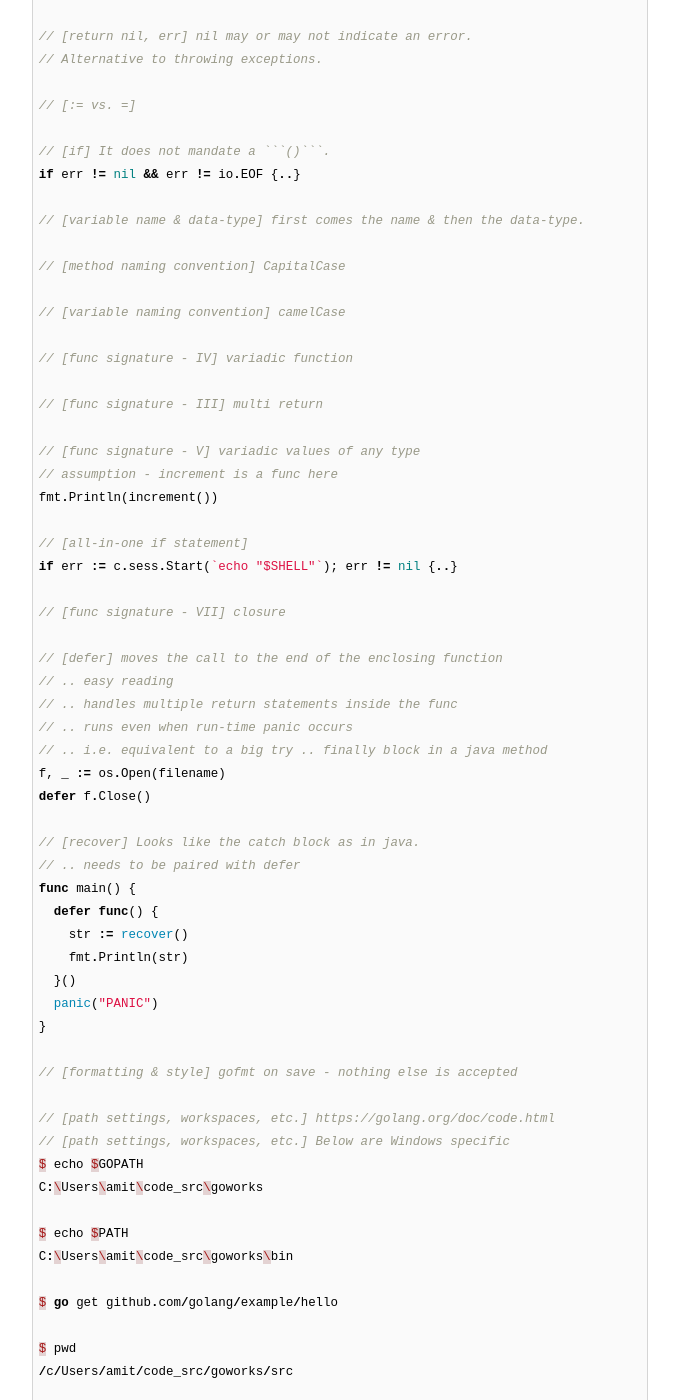
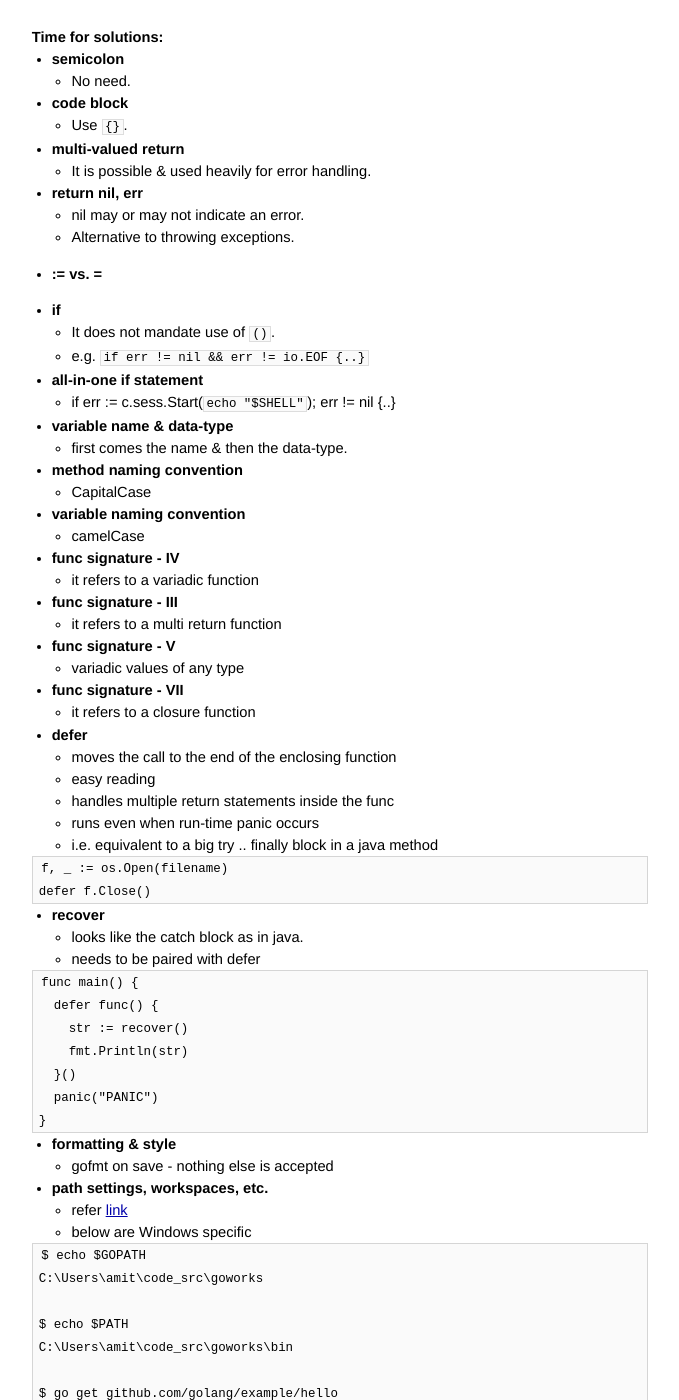
Before and after one commit to AmitKumarDas/amitkumardas.github.io, a Jekyll site: the page built from _posts/2016-07-14-faqs-on-golang.md, in a window 1280 px wide and 1400 px high, scrolled down 1486 px. Shown: the whole window, without its empty margins (300-979 px from the left). Built offline with Jekyll 4.4.1, drawn with Linux system fonts in a browser that asks for light colours; some of the changed text lies outside the part shown.

Commit message:
Update 2016-07-14-faqs-on-golang.md

````diff
--- a/_posts/2016-07-14-faqs-on-golang.md
+++ b/_posts/2016-07-14-faqs-on-golang.md
@@ -13,119 +13,152 @@
 
 - **semicolon**
   - Is it required ?
+
 - **code block**
   - How is it done ?
+
 - **multi-valued return**
   - Is it possible ?
+
 - **return nil, err**
   - What is the utility of such combination ?
+
 - **:= vs. =**
   - What is the difference ?
+
 - **if statement**
   - Is it the same usage as other languages ?
 
+- **variable name & data-type**
+  - How is the placement done ?
 
-// [all-in-one if statement]
+- **method naming convention**
+  - Are there any ?
 
-// [variable name & data-type] How is the placement done ?
+- **variable naming convention**
+  - Are there any ?
 
-// [method naming convention] ?
+- **io/ioutil vs. bufio**
+  - When to use one ?
 
-// [variable naming convention] ?
+- **struct vs class**
+  - When to use one ?
 
-// [io/ioutil vs. bufio] ?
+- **func signature - I**
+  - func f(x int)
 
-// [struct vs class] ?
+- **func signature - II**
+  - func avg(nums []float64) float64
 
-// [func signature - I]
-func f(x int)
+- **func signature - III**
+  - func f() (int, int)
 
-// [func signature - II]
-func avg(nums []float64) float64
+- **func signature - IV**
+  - func add(args ...int) int
 
-// [func signature - III]
-func f() (int, int)
+- **func signature - V**
+  - func Println(a ...interface{}) (n int, err error)
 
-// [func signature - IV]
-func add(args ...int) int
+- **func signature - VI**
+  - func (c *SSHClient) getShell() error
 
-// [func signature - V]
-func Println(a ...interface{}) (n int, err error)
+- **func signature - VII**
+  - add := func(x, y int) int
 
-// [func signature - VI]
-func (c *SSHClient) getShell() error
+- **defer**
+  - What is it?
 
-// [func signature - VII]
-add := func(x, y int) int
+- **recover**
+  - What is it?
 
-// [defer] ?
+- **formatting & style**
+  - Any specific styling ?
 
-// [recover] ?
+- **Code Review Comments**
+  - Any guide ?
 
-// [formatting & style] Any specific styling ?
+- **Naming conventions**
+  - Are there any ?
 
-// [Code Review Comments] Any guide ?
+- **dot import**
+  - What are these ?
 
-// [Naming conventions] Are there any ?
+- **Flags**
+  - What are these ?
 
-// [dot import] What are these ?
+- **path settings, workspaces, etc.**
+  - What are these ?
 
-// [Flags] What are these ?
+- **install golang on CentOS**
+  - Any steps ?
 
-// [path settings, workspaces, etc.] What are these ?
-
-// [install golang on CentOS] Any steps ?
-
-
+- **golang & creation of workspace for development**
+  - Any steps ?
 
 <br />
 
 ## Time for solutions:
 
-```go
-// [semicolon] No need.
+- **semicolon**
+  - No need.
 
-// [code block] Use ```{}```.
+- **code block**
+  - Use ```{}```.
 
-// [multi-valued return] It is possible & used heavily for error handling.
+- **multi-valued return**
+  - It is possible & used heavily for error handling.
 
-// [return nil, err] nil may or may not indicate an error.
-// Alternative to throwing exceptions.
+- **return nil, err**
+  - nil may or may not indicate an error.
+  - Alternative to throwing exceptions.
 
-// [:= vs. =]
+- **:= vs. =**
 
-// [if] It does not mandate a ```()```.
-if err != nil && err != io.EOF {..}
+- **if**
+  - It does not mandate use of ```()```.
+  - e.g. ```if err != nil && err != io.EOF {..}```
 
-// [variable name & data-type] first comes the name & then the data-type.
+- **all-in-one if statement**
+  - if err := c.sess.Start(`echo "$SHELL"`); err != nil {..}
 
-// [method naming convention] CapitalCase
+- **variable name & data-type**
+  - first comes the name & then the data-type.
 
-// [variable naming convention] camelCase
+- **method naming convention**
+  - CapitalCase
 
-// [func signature - IV] variadic function
+- **variable naming convention**
+  - camelCase
 
-// [func signature - III] multi return
+- **func signature - IV**
+  - it refers to a variadic function
 
-// [func signature - V] variadic values of any type
-// assumption - increment is a func here
-fmt.Println(increment())
+- **func signature - III**
+  - it refers to a multi return function
 
-// [all-in-one if statement]
-if err := c.sess.Start(`echo "$SHELL"`); err != nil {..}
+- **func signature - V**
+  - variadic values of any type
 
-// [func signature - VII] closure
+- **func signature - VII**
+  - it refers to a closure function
 
-// [defer] moves the call to the end of the enclosing function
-// .. easy reading
-// .. handles multiple return statements inside the func
-// .. runs even when run-time panic occurs
-// .. i.e. equivalent to a big try .. finally block in a java method
+- **defer**
+  - moves the call to the end of the enclosing function
+  - easy reading
+  - handles multiple return statements inside the func
+  - runs even when run-time panic occurs
+  - i.e. equivalent to a big try .. finally block in a java method
+
+```
 f, _ := os.Open(filename)
 defer f.Close()
+```
 
-// [recover] Looks like the catch block as in java.
-// .. needs to be paired with defer
+- **recover**
+  - looks like the catch block as in java.
+  - needs to be paired with defer
+
+```
 func main() {
   defer func() {
     str := recover()
@@ -133,11 +166,16 @@
   }()
   panic("PANIC")
 }
+```
 
-// [formatting & style] gofmt on save - nothing else is accepted
+- **formatting & style**
+  - gofmt on save - nothing else is accepted
 
-// [path settings, workspaces, etc.] https://golang.org/doc/code.html
-// [path settings, workspaces, etc.] Below are Windows specific
+- **path settings, workspaces, etc.**
+  - refer [link](https://golang.org/doc/code.html)
+  - below are Windows specific
+
+```
 $ echo $GOPATH
 C:\Users\amit\code_src\goworks
 
@@ -160,24 +198,51 @@
 $ cd src/github.com/AmitKumarDas/sup/
 
 $ go build
+```
 
-// [Flags] http://bit.ly/GoFlags
+- **Flags**
+  - http://bit.ly/GoFlags
 
-// [dot import] Looks similar to static imports in Java
-// .. Do not do it. Makes code unreadable.
-// .. Is bad. Favor explicit than implicit.
+- **dot import**
+  - Looks similar to static imports in Java
+  - Do not use it. Makes code unreadable.
+  - Is bad. Favor explicit than implicit.
 
-// [Code Review Comments] bit.ly/GoCodeReview
+- **Code Review Comments**
+  - bit.ly/GoCodeReview
 
-// [Naming conventions] refer bit.ly/GoNames
+- **Naming conventions**
+  - bit.ly/GoNames
 
-// [install golang on CentOS]
-// .. https://storage.googleapis.com/golang/go1.6.2.linux-amd64.tar.gz
-// tar -C /usr/local -xzf go$VERSION.$OS-$ARCH.tar.gz
-// .. update the PATH environment variable.
-//    export PATH=$PATH:/usr/local/go/bin   @
-//      .. edit /etc/profile.d/golang.sh    (system-wide installation)
-//      .. or $HOME/.profile                (local)
-// exit the session & re-login
-// type in go & hit enter
+- **install golang on CentOS**
+
 ```
+curl -O https://storage.googleapis.com/golang/go1.6.2.linux-amd64.tar.gz
+
+tar -C /usr/local -xzf go1.6.2.linux-amd64.tar.gz
+
+# update the PATH environment variable.
+# export PATH=$PATH:/usr/local/go/bin   @
+#      .. edit /etc/profile.d/golang.sh    (system-wide installation)
+#      .. or $HOME/.profile                (local)
+
+exit the session & re-login
+```
+
+- **golang & creation of workspace for development w.r.t CentOS**
+
+```
+$ pwd
+/home/goworkspace
+
+$ ls -ltr
+drwxr-xr-x. 2 root root  6 Jul 18 10:29 bin
+drwxr-xr-x. 2 root root  6 Jul 18 10:29 pkg
+drwxr-xr-x. 3 root root 23 Jul 18 10:30 src
+
+$ cat /etc/profile.d/golang.sh
+export GOROOT=/usr/local/go
+export GOPATH=/home/goworkspace
+export PATH=$PATH:/usr/local/go/bin
+export PATH=$PATH:$GOPATH/bin
+```
````
